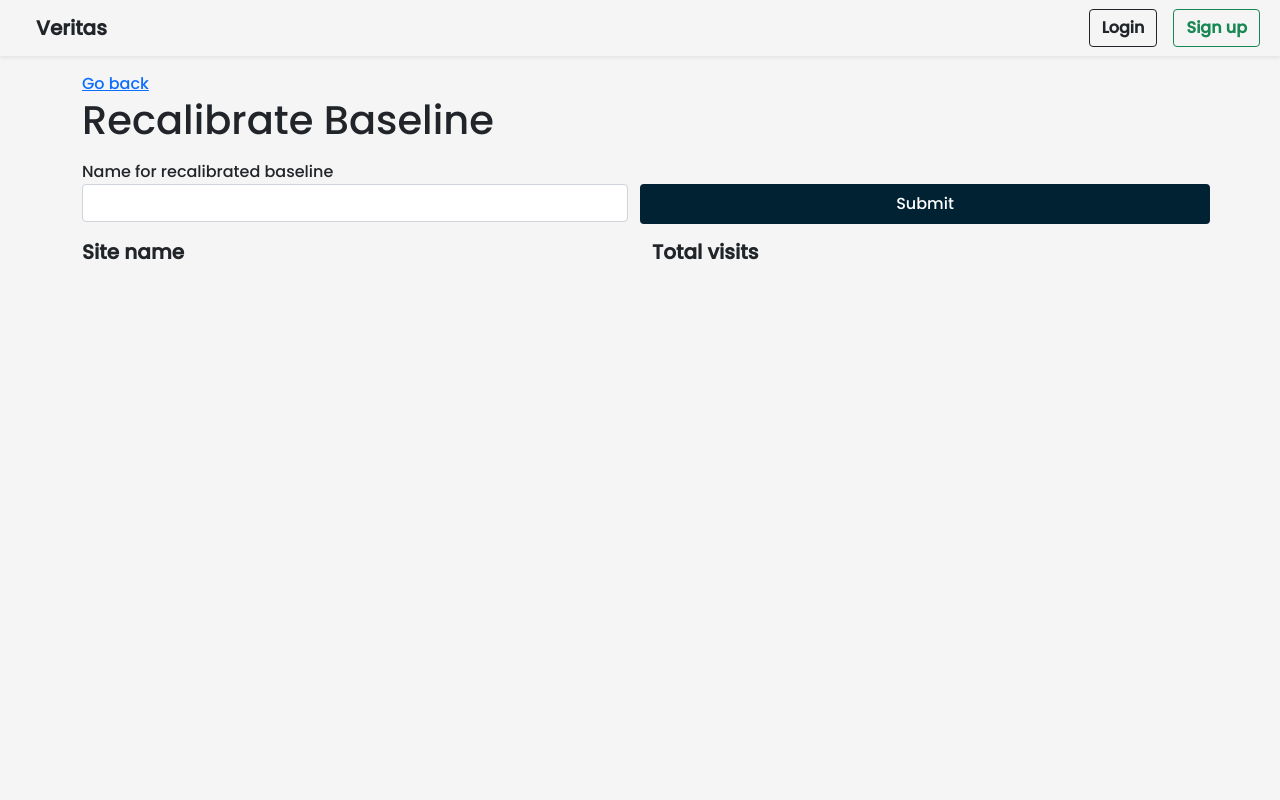
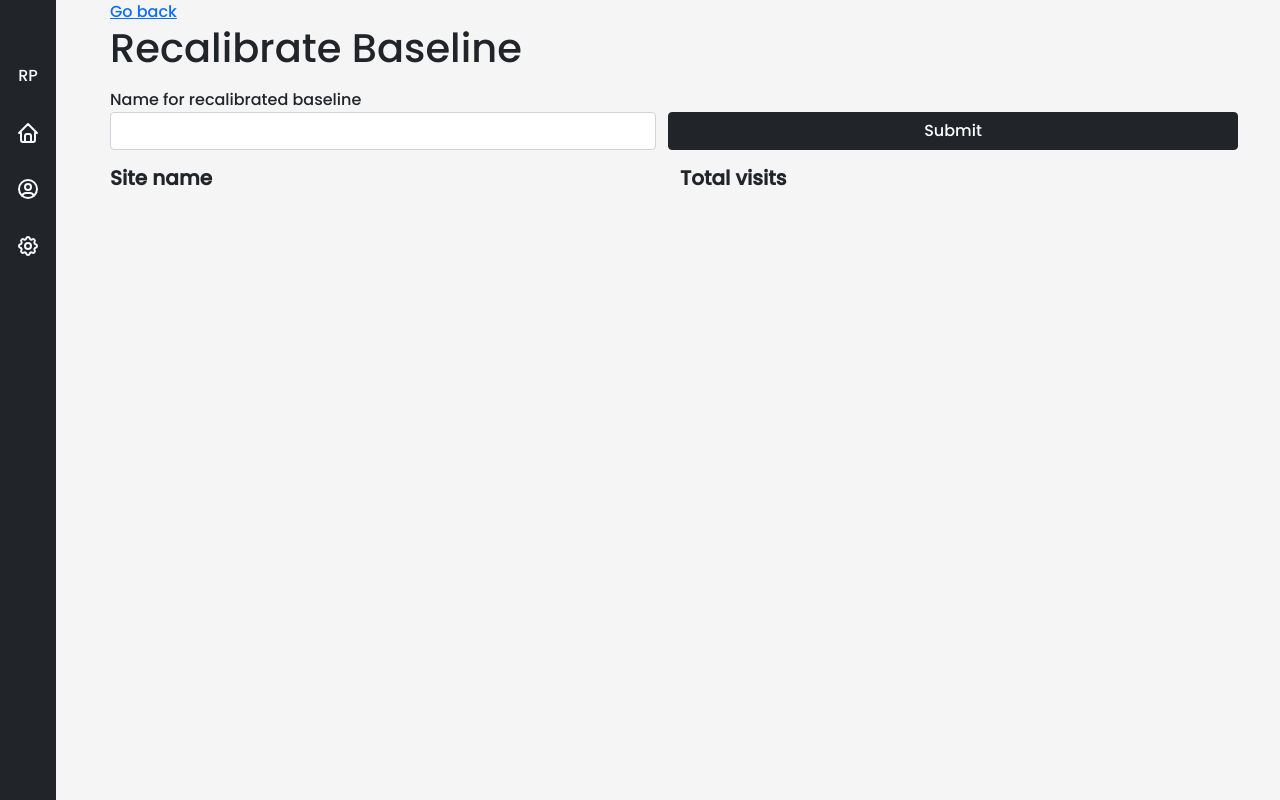
Before and after one commit to AlanChen4/RecPlan, a Django app: template veritas/choice_model/templates/choice_model/calibration.html in a window 1280 px wide. Run offline with Django 3.2, Linux system fonts and the light colour scheme; the template is opened without the code that fills it, so the values that code supplies are empty.

Commit message:
Refactor: Update css changes, update URLs for new heroku project, remove unnecessary comments

```diff
--- a/veritas/choice_model/templates/choice_model/bundle_create.html
+++ b/veritas/choice_model/templates/choice_model/bundle_create.html
@@ -5,7 +5,7 @@
     <form method="POST">
         {% csrf_token %}
         {{form.nickname|as_crispy_field}}
-        <button class="btn btn-black" type="submit">Create</button>
+        <button class="btn btn-dark" type="submit">Create</button>
     </form>
 </div>
 {% endblock content%}
--- a/veritas/choice_model/templates/choice_model/calibration.html
+++ b/veritas/choice_model/templates/choice_model/calibration.html
@@ -10,7 +10,7 @@
                 <label for="baselineModelName">Name for recalibrated baseline</label>
                 <input type="text" id="baselineModelName" name="baselineModelName" class="form-control">
             </div>
-            <input type="submit" value="Submit" class="btn btn-black col-md-6 mt-4">
+            <input type="submit" value="Submit" class="btn btn-dark col-md-6 mt-4">
         </div>
         <div class="row mb-3">
             <div class="col-md-6">
@@ -26,7 +26,8 @@
                 <label class="form-label" for="{{ site_name }}">{{ site_name }}</label>
             </div>
             <div class="col-md-6">
-                    <input class="form-control" type="text" name="{{ site_name }} (site)" id="{{ site_name }}" value="{{ site_visits }}">
+                <input class="form-control" type="text" name="{{ site_name }} (site)" id="{{ site_name }}"
+                    value="{{ site_visits }}">
             </div>
         </div>
         {% endfor %}
--- a/veritas/choice_model/templates/choice_model/main.html
+++ b/veritas/choice_model/templates/choice_model/main.html
@@ -10,88 +10,43 @@
     <link rel="preconnect" href="https://fonts.gstatic.com" crossorigin>
     <link href="https://fonts.googleapis.com/css2?family=Poppins:wght@500&display=swap" rel="stylesheet">
 
-    <title>Veritas</title>
+    <title>RecPlan</title>
 </head>
 <style>
     body {
-        font-family: 'Poppins', sans-serif;
-    }
-
-    .bg-off-white {
-        background-color: #F5F5F5;
-    }
-
-    .btn-white {
-        border: 2px solid white;
-        color: white;
-    }
-
-    .btn-white:hover {
-        border: 2px solid #19e3b0;
-        color: #19e3b0;
-    }
-
-    .btn-black {
-        background-color: #002233;
-        border: 2px solid #002233;
-        color: white;
-    }
-
-    .btn-black:hover {
-        background-color: white;
-        border: 2px solid #19e3b0;
-        color: #19e3b0;
-    }
-
-    .btn-green {
-        background-color: white;
-        border: 2px solid #19e3b0;
-        color: #19e3b0;
-    }
-
-    .btn-green:hover {
-        background-color: #19e3b0;
-        border: 2px solid #19e3b0;
-        color: white;
-        transition: 0.5s;
-    }
-
-    .card-body {
-        background-color: #002233;
-        border-radius: 1rem;
-        color: white;
-        font-size: 1.5rem;
-        min-height: 150px;
-        min-width: 350px;
-        max-width: 350px;
-        margin-right: 15px;
-    }
-
-    .card-body:hover {
-        background-color: #001220;
-        transition: 0.5s;
-    }
-
-    .nav-link:hover {
-        color: #009879;
-        transition: 0.8s;
+        background-color: #f5f5f5;
+        font-family: 'Poppins';
     }
 </style>
 <body>
-    <div class="vh-100 bg-off-white">
-        <nav class="navbar shadow-sm">
-            <div class="container-fluid">
-                <a class="navbar-brand text-dark px-4" href="{% url 'bundles' %}"><strong>Veritas</strong></a>
-                {% if user.is_authenticated %}
-                    <a class="ms-auto mx-2 btn btn-black" href="{% url 'profile' user.id %}">My Profile</a>
-                    <a class="mx-2 link-dark" href="{% url 'logout' %}">Logout</a>
-                {% else %}
-                    <a class="btn btn-outline-dark ms-auto mx-2" href="{% url 'login' %}"><strong>Login</strong></a>
-                    <a class="btn btn-outline-success mx-2" href="{% url 'register' %}"><strong>Sign up</strong></a>
-                {% endif %}
-            </div>
-        </nav>
-        <div class="bg-off-white pt-3">
+    <div class="d-flex" style="height: 100vh;">
+        <div class="d-flex flex-column bg-dark pt-5">
+            <a href="{% url 'bundles' %}" class="p-3 link-light text-decoration-none text-center">RP</a>
+            <a href="{% url 'bundles' %}" class="p-3 link-light text-decoration-none">
+                <svg xmlns="http://www.w3.org/2000/svg" class="icon icon-tabler icon-tabler-home" width="24" height="24" viewBox="0 0 24 24" stroke-width="2" stroke="currentColor" fill="none" stroke-linecap="round" stroke-linejoin="round">
+                    <path stroke="none" d="M0 0h24v24H0z" fill="none"></path>
+                    <polyline points="5 12 3 12 12 3 21 12 19 12"></polyline>
+                    <path d="M5 12v7a2 2 0 0 0 2 2h10a2 2 0 0 0 2 -2v-7"></path>
+                    <path d="M9 21v-6a2 2 0 0 1 2 -2h2a2 2 0 0 1 2 2v6"></path>
+                </svg>
+            </a>
+            <a href="{% url 'profile' user.id %}" class="p-3 link-light text-decoration-none">
+                <svg xmlns="http://www.w3.org/2000/svg" class="icon icon-tabler icon-tabler-user-circle" width="24" height="24" viewBox="0 0 24 24" stroke-width="2" stroke="currentColor" fill="none" stroke-linecap="round" stroke-linejoin="round">
+                    <path stroke="none" d="M0 0h24v24H0z" fill="none"></path>
+                    <circle cx="12" cy="12" r="9"></circle>
+                    <circle cx="12" cy="10" r="3"></circle>
+                    <path d="M6.168 18.849a4 4 0 0 1 3.832 -2.849h4a4 4 0 0 1 3.834 2.855"></path>
+                </svg>
+            </a>
+            <a href="{% url 'add-subscription' %}" class="p-3 link-light text-decoration-none">
+                <svg xmlns="http://www.w3.org/2000/svg" class="icon icon-tabler icon-tabler-settings" width="24" height="24" viewBox="0 0 24 24" stroke-width="2" stroke="currentColor" fill="none" stroke-linecap="round" stroke-linejoin="round">
+                    <path stroke="none" d="M0 0h24v24H0z" fill="none"></path>
+                    <path d="M10.325 4.317c.426 -1.756 2.924 -1.756 3.35 0a1.724 1.724 0 0 0 2.573 1.066c1.543 -.94 3.31 .826 2.37 2.37a1.724 1.724 0 0 0 1.065 2.572c1.756 .426 1.756 2.924 0 3.35a1.724 1.724 0 0 0 -1.066 2.573c.94 1.543 -.826 3.31 -2.37 2.37a1.724 1.724 0 0 0 -2.572 1.065c-.426 1.756 -2.924 1.756 -3.35 0a1.724 1.724 0 0 0 -2.573 -1.066c-1.543 .94 -3.31 -.826 -2.37 -2.37a1.724 1.724 0 0 0 -1.065 -2.572c-1.756 -.426 -1.756 -2.924 0 -3.35a1.724 1.724 0 0 0 1.066 -2.573c-.94 -1.543 .826 -3.31 2.37 -2.37c1 .608 2.296 .07 2.572 -1.065z"></path>
+                    <circle cx="12" cy="12" r="3"></circle>
+                </svg>
+            </a>
+        </div>
+        <div class="container-fluid">
             {% block content %}
             {% endblock content %}
         </div>
--- a/veritas/choice_model/templates/choice_model/site_create.html
+++ b/veritas/choice_model/templates/choice_model/site_create.html
@@ -78,7 +78,7 @@
                 <input class="form-control" type="text" name="geo_id" required>
             </div>
             <div class="col-md-8 d-flex">
-                <input type="submit" value="Add site" class="ms-auto btn btn-black">
+                <input type="submit" value="Add site" class="ms-auto btn btn-dark">
             </div>
         </div>
     </form>
--- a/veritas/choice_model/urls.py
+++ b/veritas/choice_model/urls.py
@@ -2,7 +2,6 @@ from django.urls import path
 from .views import *
 
 urlpatterns = [
-    path('', BundleList, name='bundles'),
     path('models/', BundleList, name='bundles'),
     path('models/<uuid:bundle_id>/', BundleList, name='bundles'),
     path('model/', BundleCreate.as_view(), name='bundle-create'),
--- a/veritas/products/urls.py
+++ b/veritas/products/urls.py
@@ -9,4 +9,5 @@ urlpatterns = [
     path('subscription/', ProductLandingPageView.as_view(), name='add-subscription'),
     path('create-portal-session/', CreatePortalSessionView.as_view(), name='create-portal-session'),
     path('create-checkout-session/', CreateCheckoutSessionView.as_view(), name='create-checkout-session'),
+    path('cancel-subscription/', CancelSubscriptionView.as_view(), name='cancel-subscription'),
 ]
--- a/veritas/veritas/settings.py
+++ b/veritas/veritas/settings.py
@@ -34,11 +34,11 @@ ALLOWED_HOSTS = [
     '0.0.0.0',
     '127.0.0.1',
     'localhost',
-    'veritas-choice-model-django.herokuapp.com',
+    'recplan.herokuapp.com',
 ]
 
 CSRF_TRUSTED_ORIGINS = [
-    'https://*.veritas-choice-model-django.herokuapp.com',
+    'https://*.recplan.herokuapp.com/',
     'https://*.127.0.0.1',
 ]
 
```
Also changed, not shown: veritas/authentication/templates/authentication/landing_page.html (+149 -5 lines), veritas/choice_model/dashapp_helpers.py (+3 -8 lines), veritas/choice_model/templates/choice_model/bundle_modify.html (+19 -11 lines), veritas/choice_model/templates/choice_model/bundles.html (+12 -12 lines), veritas/choice_model/templates/choice_model/edit_baseline.html (+5 -3 lines), veritas/products/templates/products/product.html (+6 -5 lines), veritas/products/views.py (+11 -10 lines). Lines whose indentation alone changed are shown as unchanged.
